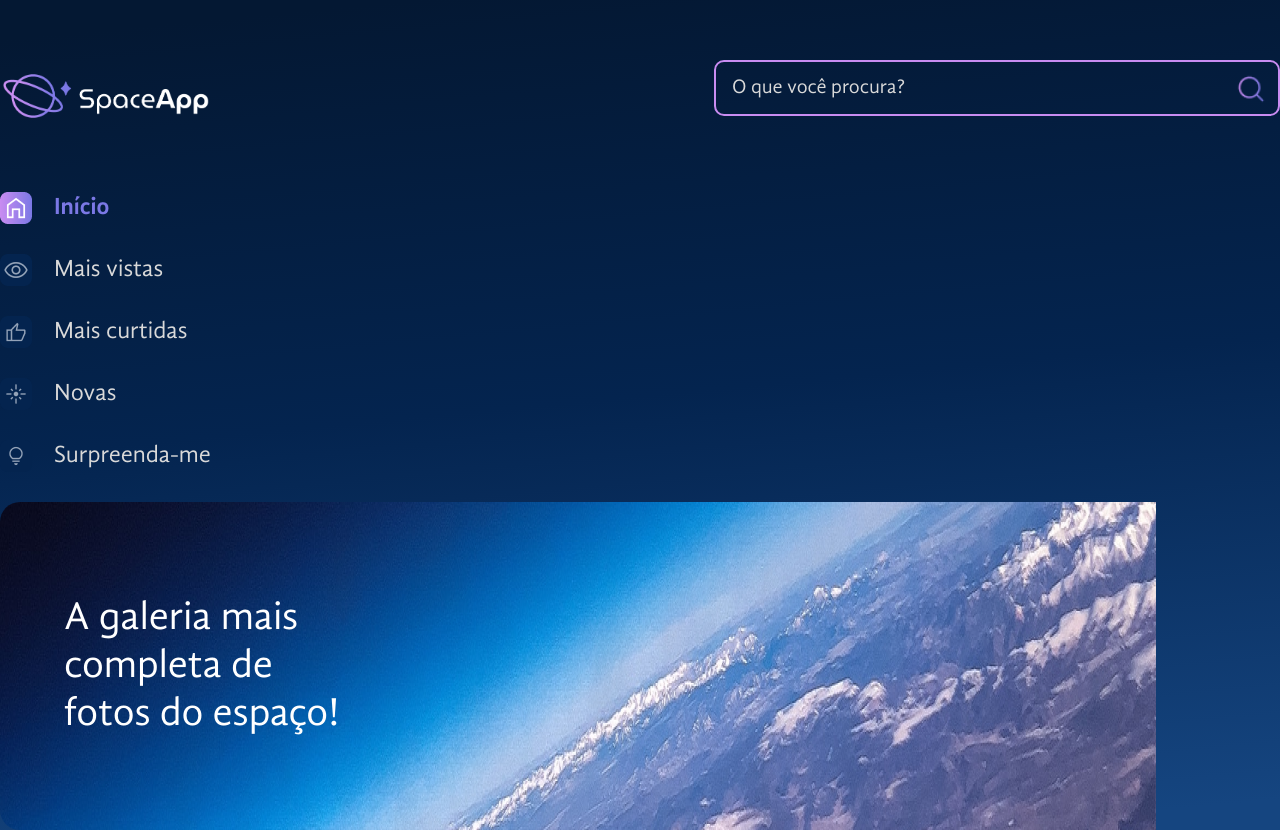
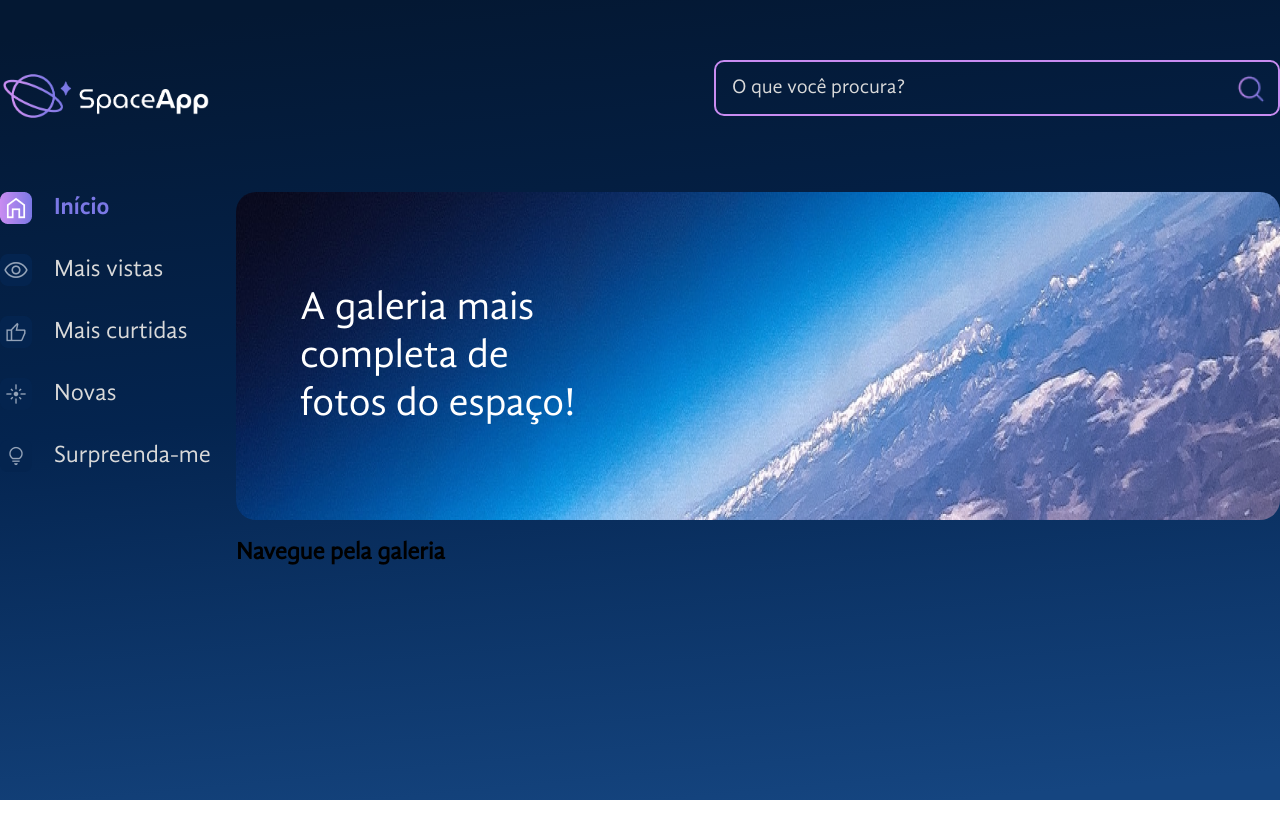
Before and after one commit to noname697/Space-App, a React (Vite) app: page / in a window 1280 px wide. After the commit the page ends 800 px from the top, so only its background shows below. Built offline with nearby package versions, Linux system fonts and the light colour scheme.

Commit message:
Organizando elementos e criando galeria

```diff
--- a/src/App.jsx
+++ b/src/App.jsx
@@ -4,6 +4,7 @@
 import BarraLateral from "./componentes/BarraLateral";
 import Banner from "./componentes/Banner";
 import bannerBackground from "./assets/banner.png";
+import Galeria from "./componentes/Galeria";
 
 const FundoGradiente = styled.div`
   background: linear-gradient(
@@ -16,16 +17,40 @@
   min-height: 100vh;
 `;
 
+const AppContainer = styled.div`
+  width: 1440px;
+  margin: 0 auto;
+  max-width: 100%;
+`;
+
+const MainContainer = styled.main`
+  display: flex;
+  gap: 24px;
+`;
+
+const ConteudoGaleria = styled.section`
+  display: flex;
+  flex-direction: column;
+  flex-grow: 1;
+`;
+
 function App() {
   return (
     <FundoGradiente>
       <EstilosGlobais />
+      <AppContainer>
         <Cabecalho />
+        <MainContainer>
           <BarraLateral />
+          <ConteudoGaleria>
             <Banner
               texto="A galeria mais completa de fotos do espaço!"
               backgroundImage={bannerBackground}
             />
+            <Galeria />
+          </ConteudoGaleria>
+        </MainContainer>
+      </AppContainer>
     </FundoGradiente>
   );
 }
--- a/src/componentes/Banner/index.jsx
+++ b/src/componentes/Banner/index.jsx
@@ -10,6 +10,7 @@
   margin: 0;
   border-radius: 20px;
   max-width: 100%;
+  background-size: cover;
 `;
 
 const TituloEstilizado = styled.h1`
--- /dev/null
+++ b/src/componentes/Galeria/index.jsx
@@ -0,0 +1,7 @@
+const Galeria = () => {
+    return (
+        <h2>Navegue pela galeria</h2>
+    )
+}
+
+export default Galeria
```
Lines whose indentation alone changed are shown as unchanged.
